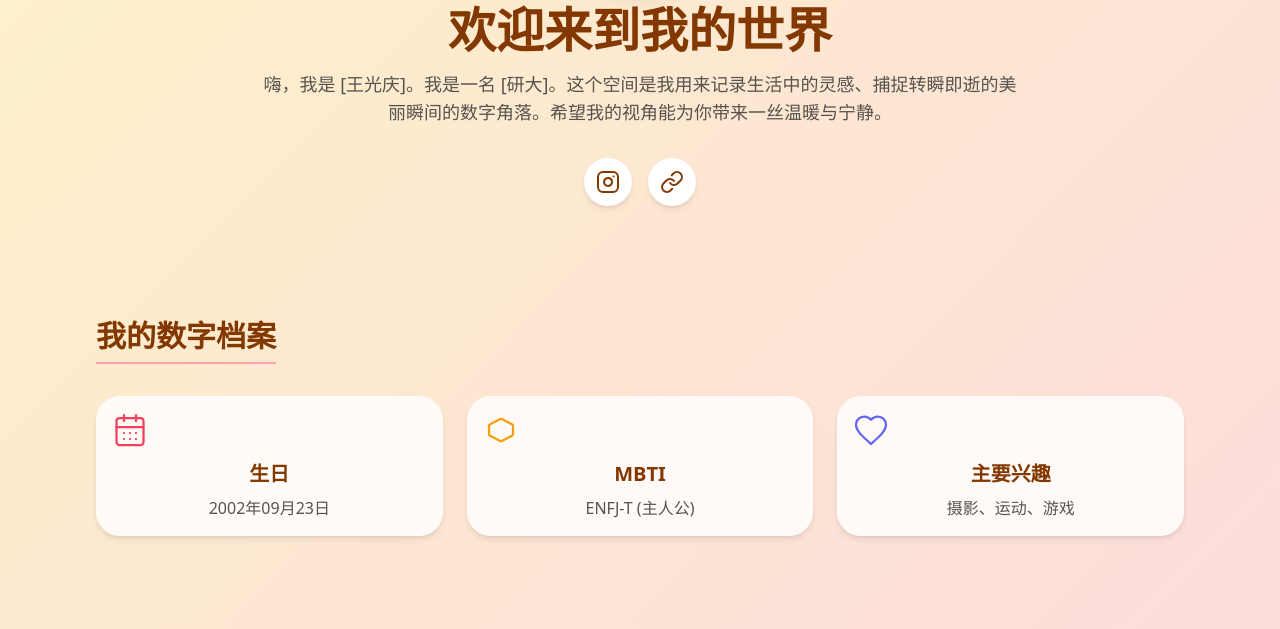
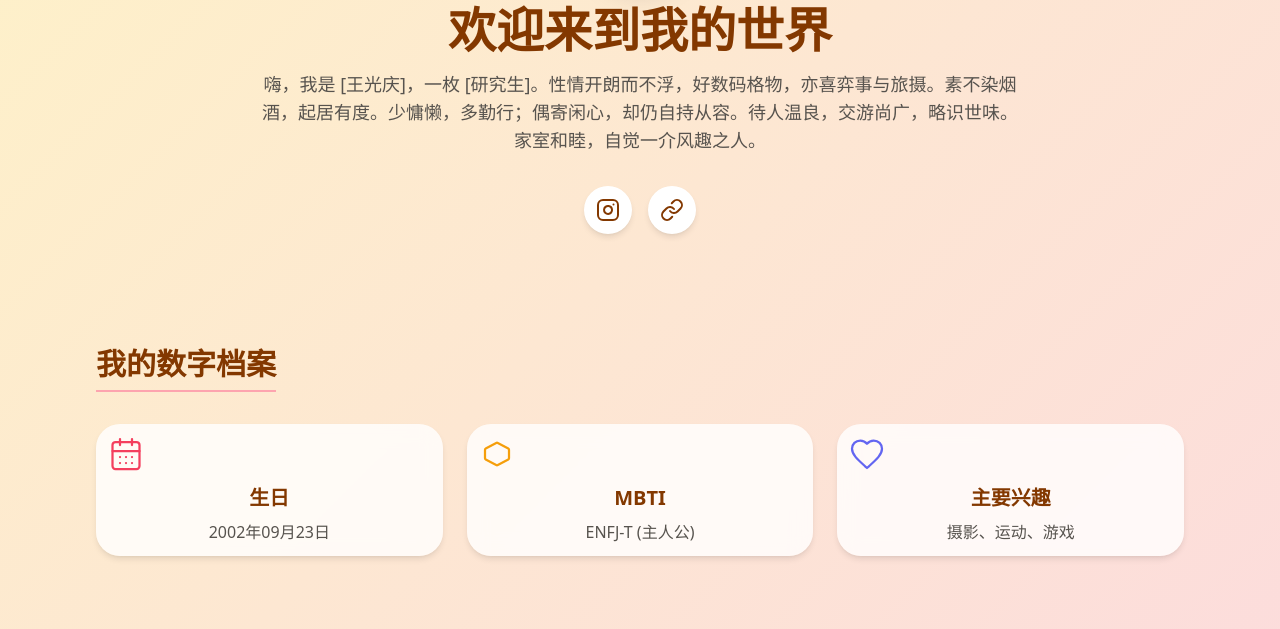
Before and after one commit to Hevenlunch/Underpanda, a plain HTML site: page index.html in a window 1280 px wide. Shown: the part 306-935 px from the top of the page. Drawn offline with nearby package versions, Linux system fonts and the light colour scheme.

Commit message:
V1.4
更新了个人介绍

```diff
--- a/index.html
+++ b/index.html
@@ -63,13 +63,13 @@
         <section id="intro" class="py-16 text-center">
             <div class="w-32 h-32 mx-auto rounded-full overflow-hidden mb-6 shadow-xl ring-4 ring-rose-300 ring-offset-4 bg-white">
                 <!-- 个人头像占位符，请替换为你自己的图片 URL -->
-                <img src="images/peison" alt="个人头像" class="w-full h-full object-cover">
+                <img src="images/peison" alt="个人头像" class="w-full h-full object-contain bg-white">
             </div>
             <h2 class="text-5xl font-extrabold mb-4 text-primary">
                 欢迎来到我的世界
             </h2>
             <p class="text-lg max-w-3xl mx-auto text-stone-600">
-                嗨，我是 [王光庆]。我是一名 [研大]。这个空间是我用来记录生活中的灵感、捕捉转瞬即逝的美丽瞬间的数字角落。希望我的视角能为你带来一丝温暖与宁静。
+                嗨，我是 [王光庆]，一枚 [研究生]。性情开朗而不浮，好数码格物，亦喜弈事与旅摄。素不染烟酒，起居有度。少慵懒，多勤行；偶寄闲心，却仍自持从容。待人温良，交游尚广，略识世味。家室和睦，自觉一介风趣之人。
             </p>
             <div class="mt-8 flex justify-center space-x-4">
                 <!-- 优雅的社交图标/链接 -->
@@ -90,7 +90,7 @@
             <div class="grid grid-cols-1 md:grid-cols-3 gap-6">
 
                 <!-- 生日卡片 -->
-                <div class="card-elegant p-4 text-center hover:shadow-2xl">
+                <div class="card-elegant p-3 text-center hover:shadow-2xl">
                     <div class="text-rose-500 mb-3 mx-auto">
                         <svg xmlns="http://www.w3.org/2000/svg" width="36" height="36" viewBox="0 0 24 24" fill="none" stroke="currentColor" stroke-width="1.5" stroke-linecap="round" stroke-linejoin="round"><rect width="18" height="18" x="3" y="4" rx="2" ry="2"/><line x1="16" x2="16" y1="2" y2="6"/><line x1="8" x2="8" y1="2" y2="6"/><line x1="3" x2="21" y1="10" y2="10"/><path d="M8 14h.01"/><path d="M12 14h.01"/><path d="M16 14h.01"/><path d="M8 18h.01"/><path d="M12 18h.01"/><path d="M16 18h.01"/></svg>
                     </div>
@@ -99,7 +99,7 @@
                 </div>
 
                 <!-- MBTI 卡片 -->
-                <div class="card-elegant p-4 text-center hover:shadow-2xl">
+                <div class="card-elegant p-3 text-center hover:shadow-2xl">
                     <div class="text-amber-500 mb-3 mx-auto">
                         <svg xmlns="http://www.w3.org/2000/svg" width="36" height="36" viewBox="0 0 24 24" fill="none" stroke="currentColor" stroke-width="1.5" stroke-linecap="round" stroke-linejoin="round"><path d="M4 14.88V9.12C4 8.79 4.19 8.5 4.47 8.35L11.47 4.63C11.83 4.44 12.17 4.44 12.53 4.63L19.53 8.35C19.81 8.5 20 8.79 20 9.12V14.88C20 15.21 19.81 15.5 19.53 15.65L12.53 19.37C12.17 19.56 11.83 19.56 11.47 19.37L4.47 15.65C4.19 15.5 4 15.21 4 14.88Z"/></svg>
                     </div>
@@ -108,7 +108,7 @@
                 </div>
 
                 <!-- 兴趣卡片 (额外添加，增加丰富度) -->
-                <div class="card-elegant p-4 text-center hover:shadow-2xl">
+                <div class="card-elegant p-3 text-center hover:shadow-2xl">
                     <div class="text-indigo-500 mb-3 mx-auto">
                         <svg xmlns="http://www.w3.org/2000/svg" width="36" height="36" viewBox="0 0 24 24" fill="none" stroke="currentColor" stroke-width="1.5" stroke-linecap="round" stroke-linejoin="round"><path d="M12 21.35l-1.45-1.32C5.4 15.36 2 12.28 2 8.5 2 5.42 4.42 3 7.5 3c1.74 0 3.41.81 4.5 2.15C13.09 3.81 14.76 3 16.5 3 19.58 3 22 5.42 22 8.5c0 3.78-3.4 6.86-8.55 11.54L12 21.35z"/></svg>
                     </div>
@@ -203,7 +203,7 @@
 
                 <!-- 图片项 2 -->
                 <div class="group relative overflow-hidden card-elegant p-2">
-                    <img src="https://placehold.co/600x800/f43f5e/ffffff?text=Image+2"
+                    <img src="images/Huanghelou"
                          alt="图片作品 2"
                          class="w-full h-48 object-cover rounded-xl transition duration-500 group-hover:scale-105">
                     <div class="absolute inset-0 bg-stone-900 bg-opacity-10 opacity-0 group-hover:opacity-100 transition duration-300 flex items-center justify-center">
```
